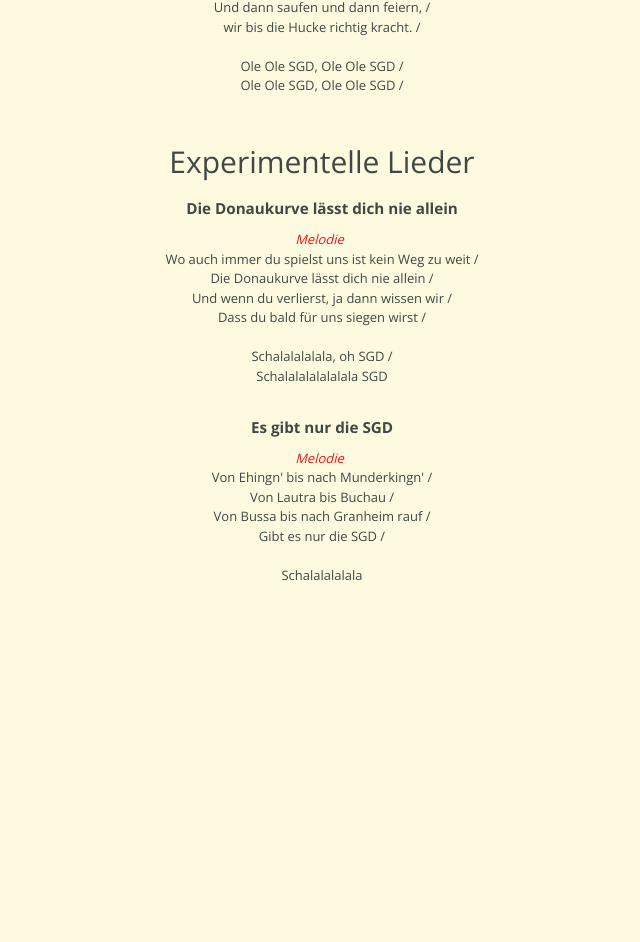
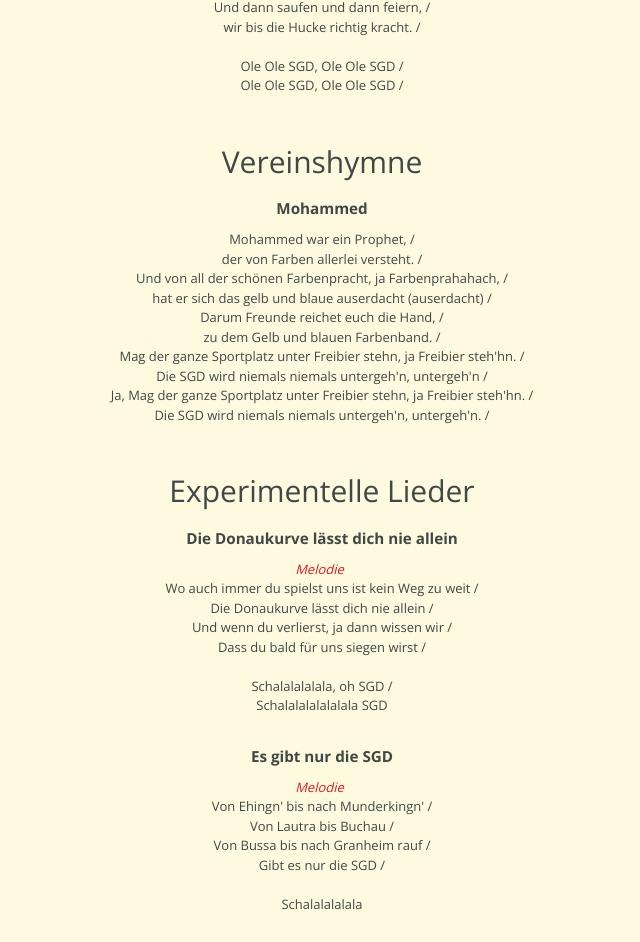
Before and after one commit to FotoMaexx/Donaukurve-Songs, a plain HTML site: page index.html in a window 1280 px wide. Shown: the part 1114-2056 px from the top of the page, without its empty margins (318-958 px from the left). Before the commit the page ends 1799 px from the top, so only its background shows below. Drawn offline with nearby package versions, Linux system fonts and the light colour scheme.

Commit message:
Added Mohammed

```diff
--- a/index.html
+++ b/index.html
@@ -7,7 +7,8 @@
     <meta property="og:title" content="Lieder der Donaukurve">
     <meta property="og:site_name" content="Lieder der Donaukurve">
     <meta property="og:url" content="http://donaukurve.hauser-media.com">
-    <meta property="og:description" content="Für alle Fans der Donaukurve, die die Lieder nicht auswendig können aber trotzdem mitsingen wollen.">
+    <meta property="og:description"
+        content="Für alle Fans der Donaukurve, die die Lieder nicht auswendig können aber trotzdem mitsingen wollen.">
     <meta property="og:type" content="website">
     <meta property="og:image" content="http://donaukurve.hauser-media.com/assets/img/Logo.png">
     <link rel="icon" href="assets/img/Logo.png" type="image/x-icon">
@@ -75,6 +76,24 @@
             </p>
             <br>
             <br>
+            <h2>Vereinshymne</h2>
+            <br>
+            <h3>Mohammed</h3>
+            <p>
+                Mohammed war ein Prophet, /<br>
+                der von Farben allerlei versteht. /<br>
+                Und von all der schönen Farbenpracht, ja Farbenprahahach, /<br>
+                hat er sich das gelb und blaue auserdacht (auserdacht) /<br>
+
+                Darum Freunde reichet euch die Hand, /<br>
+                zu dem Gelb und blauen Farbenband. /<br>
+                Mag der ganze Sportplatz unter Freibier stehn, ja Freibier steh'hn. /<br>
+                Die SGD wird niemals niemals untergeh'n, untergeh'n /<br>
+                Ja, Mag der ganze Sportplatz unter Freibier stehn, ja Freibier steh'hn. /<br>
+                Die SGD wird niemals niemals untergeh'n, untergeh'n. /<br>
+            </p>
+            <br>
+            <br>
             <h2>Experimentelle Lieder</h2>
             <br>
             <h3>Die Donaukurve lässt dich nie allein</h3>
```
